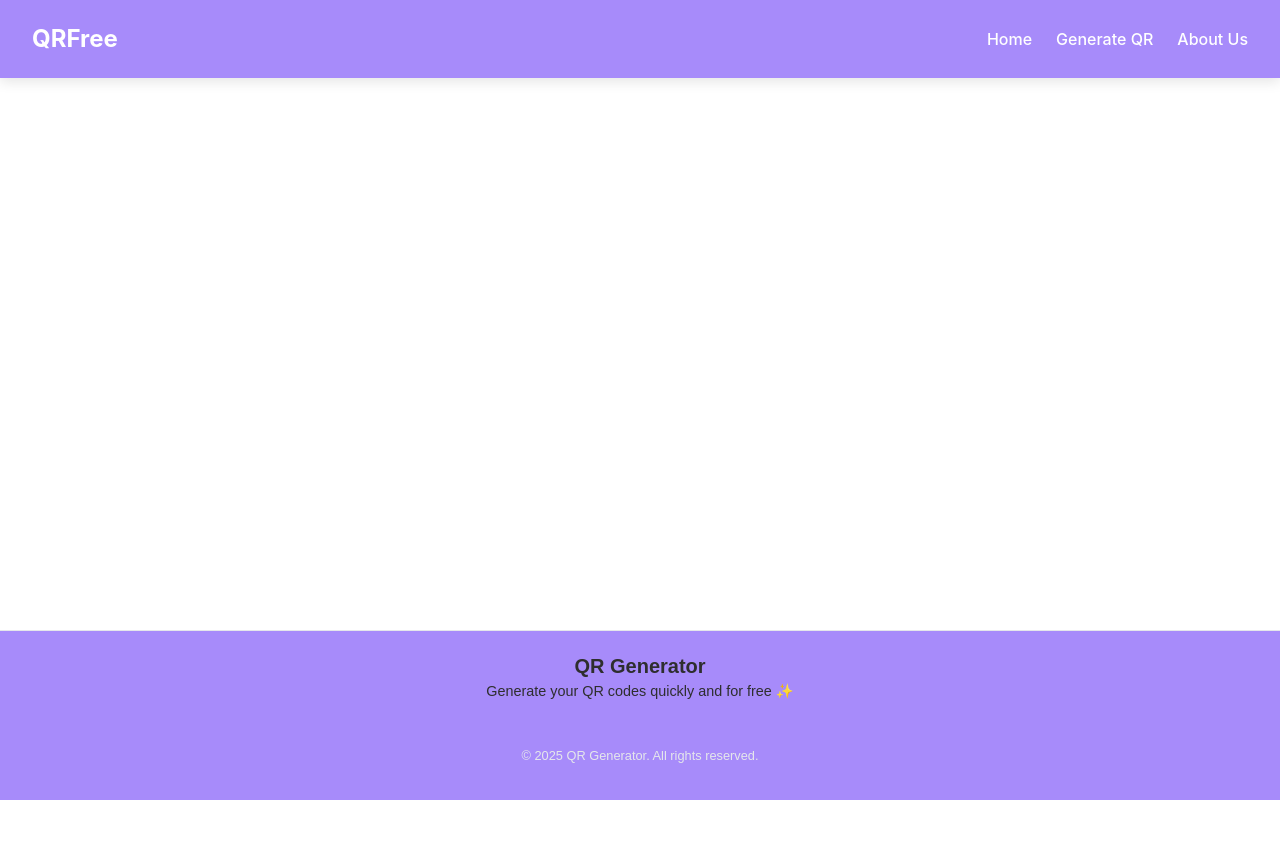
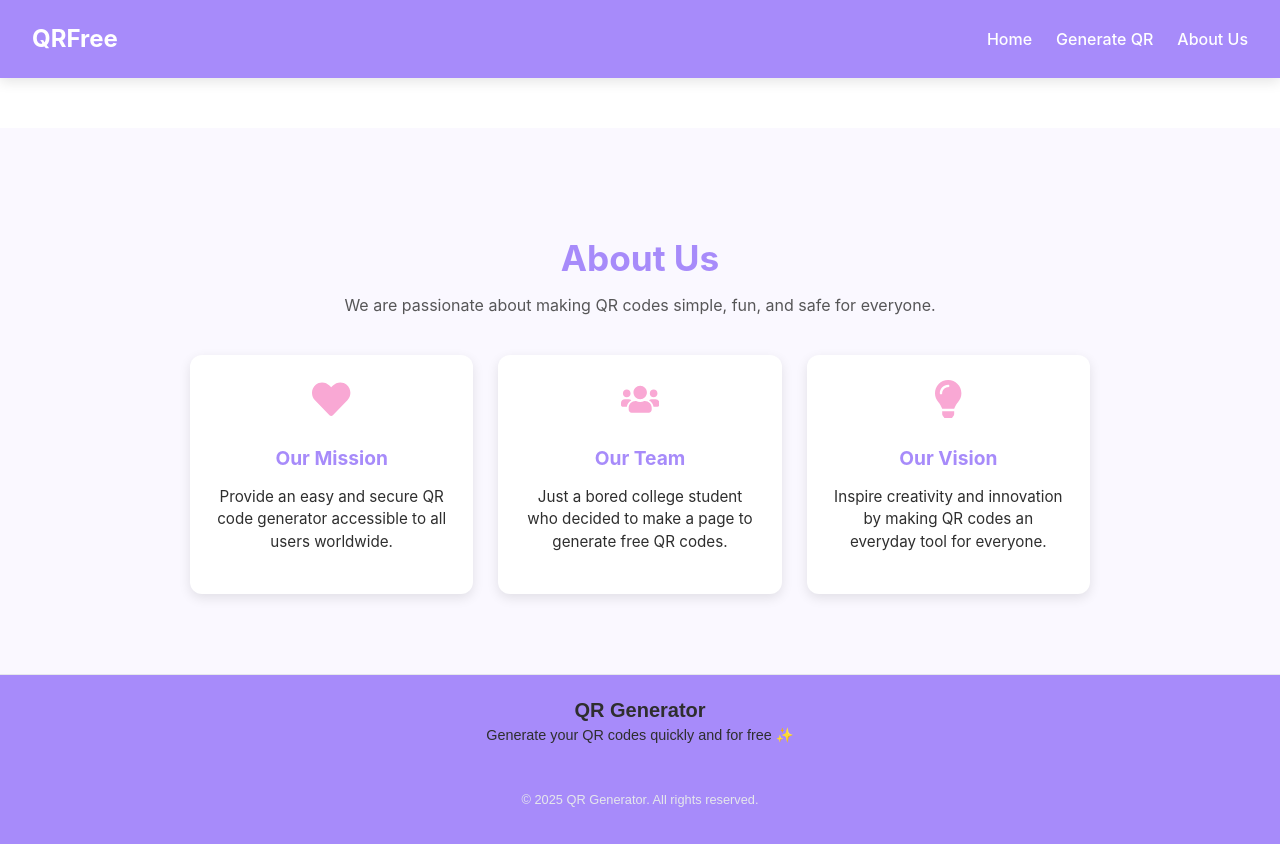
Before and after one commit to RebeMustelierTrinchet/my_qr, a React (Create React App) app: page /about in a window 1280 px wide. Before the commit the page ends 800 px from the top, so only its background shows below. Built offline with nearby package versions, Linux system fonts and the light colour scheme.

Commit message:
updating my generator page

```diff
--- a/package.json
+++ b/package.json
@@ -7,6 +7,7 @@
     "@testing-library/jest-dom": "^6.9.1",
     "@testing-library/react": "^16.3.0",
     "@testing-library/user-event": "^13.5.0",
+    "firebase": "^12.6.0",
     "qr-code-styling": "^1.9.2",
     "qrcode.react": "^4.2.0",
     "react": "^19.2.0",
--- a/src/component/generator/generador.js
+++ b/src/component/generator/generador.js
@@ -51,6 +51,12 @@ export default function Generator() {
 
   const handleChange = (e) => {
     setFormData({ ...formData, [e.target.name]: e.target.value });
+  //     if (e.target.type === "file") {
+  //   // Guardar el primer archivo seleccionado
+  //   // setFormData({ ...formData, [e.target.name]: e.target.files[0] });
+  // } else {
+  //   setFormData({ ...formData, [e.target.name]: e.target.value });
+  // }
   };
 
   const handleGenerate = () => {
@@ -97,6 +103,23 @@ export default function Generator() {
       case "Social Media":
         data = formData.social || "";
         break;
+
+    // case "PDF":
+    //   if (formData.pdfFile) {
+    //     // Si quieres usar un PDF, la forma más sencilla es crear un URL blob
+    //     data = URL.createObjectURL(formData.pdfFile);
+    //   }
+    //   break;
+
+    case "Map":
+      if (formData.latitude && formData.longitude) {
+        data = "https://www.google.com/maps?q=${formData.latitude},${formData.longitude}";
+      }break;
+
+    // case "Image":
+    //   data = formData.imageUrl || "";
+    //   break;
+
       default:
         data = "";
     }
@@ -235,6 +258,52 @@ export default function Generator() {
             />
           </>
         );
+
+      // case "PDF":
+      // return (
+      //   <>
+      //     <label>Upload PDF file:</label>
+      //     <input
+      //       type="file"
+      //       name="pdfFile"
+      //       accept=".pdf"
+      //       onChange={handleChange}
+      //     />
+      //   </>
+      // );
+
+    case "Map":
+      return (
+        <>
+          <label>Enter location coordinates:</label>
+          <input
+            type="text"
+            name="latitude"
+            onChange={handleChange}
+            placeholder="Latitude (e.g., 40.7128)"
+          />
+          <input
+            type="text"
+            name="longitude"
+            onChange={handleChange}
+            placeholder="Longitude (e.g., -74.0060)"
+          />
+        </>
+      );
+
+    // case "Image":
+    //   return (
+    //     <>
+    //       <label>Enter image URL:</label>
+    //       <input
+    //         type="url"
+    //         name="imageUrl"
+    //         onChange={handleChange}
+    //         placeholder="https://example.com/image.png"
+    //       />
+    //     </>
+    //   );
+
       default:
         return <p>Select a type from the right to start.</p>;
     }
@@ -297,6 +366,9 @@ export default function Generator() {
               "Wi-Fi",
               "Event",
               "Social Media",
+              // "PDF",
+              "Map"
+              // "Image"
             ].map((type) => (
               <li
                 key={type}
@@ -362,4 +434,4 @@ export default function Generator() {
       </div>
     </div>
   );
-}
+  }
--- a/src/index.js
+++ b/src/index.js
@@ -7,6 +7,7 @@ import Layout from './component/layout/layout';
 import Home from './pages/home/home';
 import Generator from './pages/generator/generador';
 import Generator_Page from './pages/generator/generador';
+import AboutUs from './pages/about_us/about_us';
 
 
 
@@ -19,6 +20,7 @@ root.render(
         <Layout>
           <Routes>
             <Route exact path="/" element={<Home/>} />
+            <Route exact path="/about" element={<AboutUs/>} />
             <Route exact path="/generator" element={<Generator_Page/>} />
           </Routes>
         </Layout>
--- /dev/null
+++ b/src/pages/about_us/about_us.js
@@ -0,0 +1,36 @@
+import React from "react";
+import styles from "./about_us.module.css";
+import { FaHeart, FaUsers, FaLightbulb } from "react-icons/fa";
+
+export default function AboutUs() {
+  return (
+    <section className={styles.aboutSection}>
+      <div className={styles.container}>
+        <h2 className={styles.title}>About Us</h2>
+        <p className={styles.subtitle}>
+          We are passionate about making QR codes simple, fun, and safe for everyone.
+        </p>
+
+        <div className={styles.grid}>
+          <div className={styles.card}>
+            <div className={styles.icon}><FaHeart /></div>
+            <h3>Our Mission</h3>
+            <p>Provide an easy and secure QR code generator accessible to all users worldwide.</p>
+          </div>
+
+          <div className={styles.card}>
+            <div className={styles.icon}><FaUsers /></div>
+            <h3>Our Team</h3>
+            <p>Just a bored college student who decided to make a page to generate free QR codes.</p>
+          </div>
+
+          <div className={styles.card}>
+            <div className={styles.icon}><FaLightbulb /></div>
+            <h3>Our Vision</h3>
+            <p>Inspire creativity and innovation by making QR codes an everyday tool for everyone.</p>
+          </div>
+        </div>
+      </div>
+    </section>
+  );
+}
--- /dev/null
+++ b/src/pages/about_us/about_us.module.css
@@ -0,0 +1,64 @@
+@import "../../var/colors.module.css";
+
+.aboutSection {
+  padding: 80px 20px;
+  background: var(--color-bg);
+}
+
+.container {
+  max-width: 900px;
+  margin: 0 auto;
+  text-align: center;
+}
+
+.title {
+  font-size: 2.2rem;
+  color: var(--color-primary);
+  font-weight: 700;
+  margin-bottom: 12px;
+}
+
+.subtitle {
+  font-size: 1rem;
+  color: var(--color-text);
+  opacity: 0.8;
+  margin-bottom: 40px;
+}
+
+.grid {
+  display: grid;
+  grid-template-columns: repeat(auto-fit, minmax(220px, 1fr));
+  gap: 25px;
+}
+
+.card {
+  background: var(--color-white);
+  border-radius: var(--radius);
+  padding: 25px;
+  box-shadow: var(--shadow-soft);
+  transition: var(--transition);
+  text-align: center;
+}
+
+.card:hover {
+  transform: translateY(-5px);
+  box-shadow: 0 8px 20px rgba(0, 0, 0, 0.12);
+}
+
+.icon {
+  font-size: 2.4rem;
+  color: var(--color-accent);
+  margin-bottom: 1rem;
+}
+
+.card h3 {
+  color: var(--color-primary);
+  margin-bottom: 8px;
+  font-size: 1.2rem;
+}
+
+.card p {
+  font-size: 0.95rem;
+  color: var(--color-text);
+  line-height: 1.5;
+}
```
Also changed, not shown: src/firebase/firebase.js (added, +15 -0 lines), 1 other file (tests, documents, lock files or other folders).
